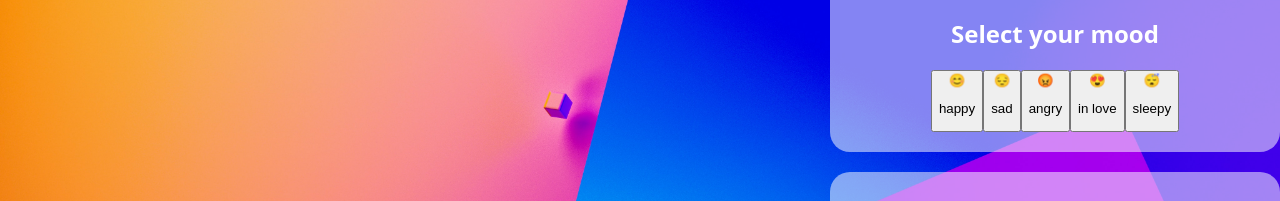
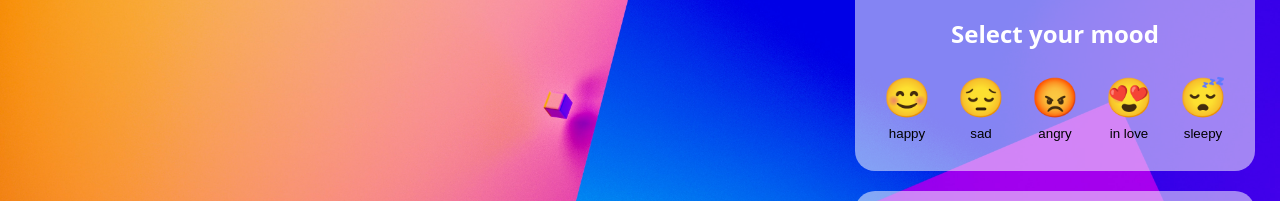
Before and after one commit to lenaimdahl/fun-fair-frontend, a React (Create React App) app: page /profile in a window 1280 px wide. Shown: the part 167-368 px from the top of the page. Built offline with nearby package versions, Linux system fonts and the light colour scheme; no server answers.

Commit message:
select mood panel styling

```diff
--- a/src/component/MoodSelection.jsx
+++ b/src/component/MoodSelection.jsx
@@ -30,23 +30,23 @@ function MoodSelection() {
           <h2>Select your mood</h2>
           <div className="mood-container">
             <button onClick={() => handleMoodSelection("happy")}>
-              😊
+              <h4>😊</h4>
               <p>happy</p>
             </button>
             <button onClick={() => handleMoodSelection("sad")}>
-              😔
+              <h4>😔</h4>
               <p>sad</p>
             </button>
             <button onClick={() => handleMoodSelection("angry")}>
-              😡
+              <h4>😡</h4>
               <p>angry</p>
             </button>
             <button onClick={() => handleMoodSelection("in love")}>
-              😍
+              <h4>😍</h4>
               <p>in love</p>
             </button>
             <button onClick={() => handleMoodSelection("sleepy")}>
-              😴
+              <h4>😴</h4>
               <p>sleepy</p>
             </button>
           </div>
--- a/src/css/App.css
+++ b/src/css/App.css
@@ -101,6 +101,10 @@ body {
   text-align: center;
 }
 
+.profile-page {
+  margin: 0px 4vw;
+}
+
 .profile-page h2 {
   text-align: center;
 }
@@ -124,6 +128,32 @@ body {
 
 #mood-selection {
   margin-bottom: 20px;
+}
+
+.mood-container {
+  display: flex;
+  gap: 10px;
+}
+.mood-container button {
+  width: 5vw;
+  padding: 5px;
+  border: none;
+  background: none;
+}
+
+.mood-container button:hover {
+  cursor: pointer;
+  background-color: #ffb59a7d;
+  border-radius: 20px;
+}
+
+.mood-container p {
+  margin: 5px;
+}
+
+.mood-container h4 {
+  font-size: 3vw;
+  margin: 0;
 }
 
 #mood-selection,
```
